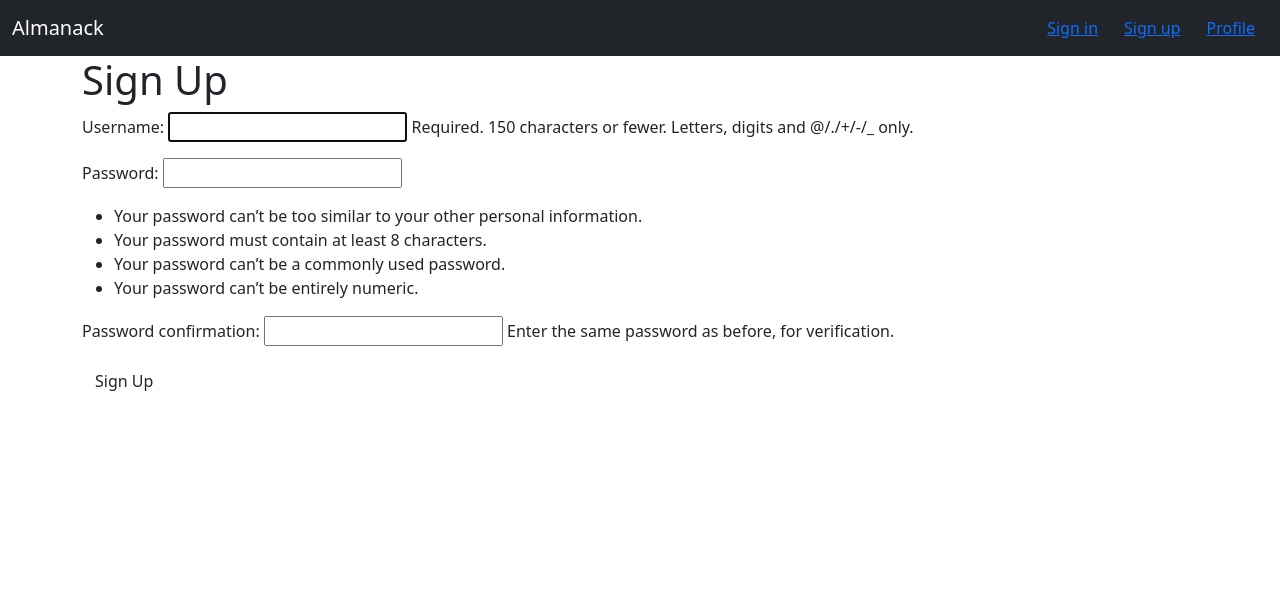
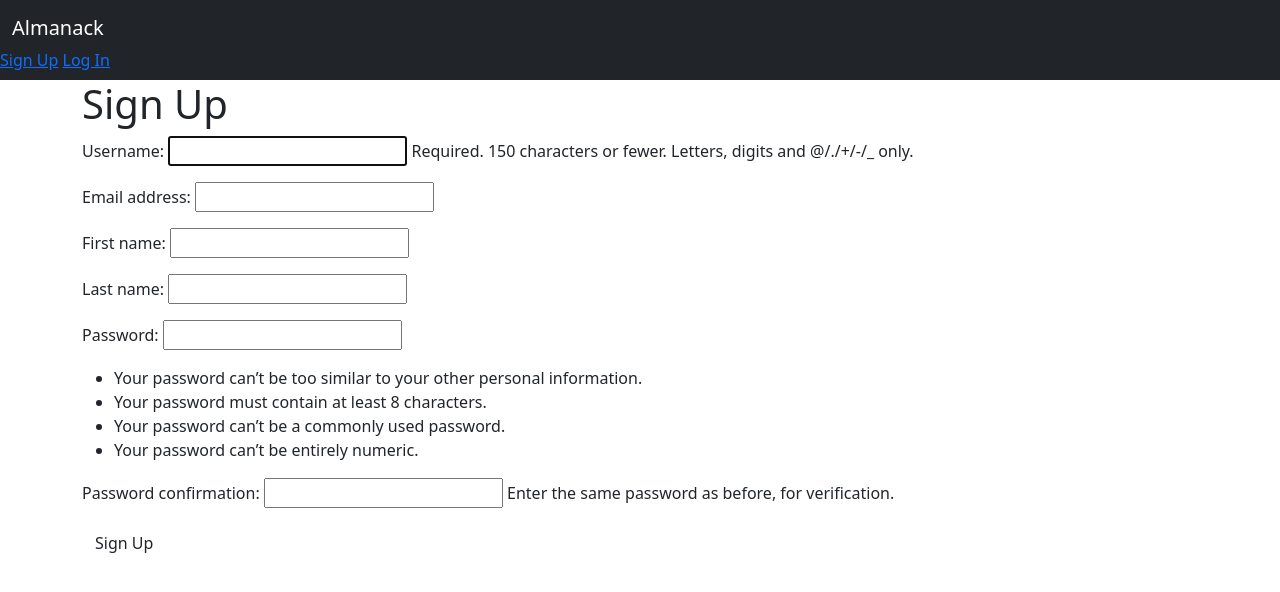
Before and after one commit to kevin-mcmahon-dev/Almanack, a Django app: page /accounts/signup/ in a window 1280 px wide. Shown: the top 592 px of the page. Run offline with Django 3.2, Linux system fonts and the light colour scheme.

Commit message:
Added redirect for sign-in/sign-up. Added additional fields to user sign-up page. Automatically linked user model to profile model

```diff
--- a/almanack/settings.py
+++ b/almanack/settings.py
@@ -127,3 +127,5 @@ USE_TZ = True
 # https://docs.djangoproject.com/en/3.1/howto/static-files/
 
 STATIC_URL = '/static/'
+LOGIN_REDIRECT_URL = '/'
+LOGOUT_REDIRECT_URL = '/'
--- /dev/null
+++ b/main_app/forms.py
@@ -0,0 +1,15 @@
+from django.contrib.auth.models import User
+from django.contrib.auth.forms import UserCreationForm
+from django import forms
+
+class CustomUserCreationForm(UserCreationForm):
+    class Meta(UserCreationForm.Meta):
+        fields = UserCreationForm.Meta.fields + ("email", "first_name", "last_name")
+    # class Meta:
+    #     model = User
+    #     fields = ('username', 'first_name', 'last_name', 'email',)
+
+    # def save(self, commit=True):
+    #     user = super(UserCreationForm, self).save(commit=False)
+    #     user.save()
+    #     return user
--- a/main_app/templates/base.html
+++ b/main_app/templates/base.html
@@ -17,12 +17,29 @@
         <nav class="navbar navbar-dark bg-dark">
             <div class="container-fluid">
               <a class="navbar-brand">Almanack</a>
-              <form class="d-flex">
+              <!-- <form class="d-flex">
                 <button class="btn btn-link" type="submit">Sign in </button>
                 <button class="btn btn-link" type="submit">Sign up</button>
                 <button class="btn btn-link" type="submit">Profile</button>
-              </form>
+              </form> -->
             </div>
+            {% if user.is_authenticated %}
+            <!-- <form class="d-flex">
+                <button class="btn btn-link" type="submit">Sign in </button>
+                <button class="btn btn-link" type="submit">Sign up</button>
+                <button class="btn btn-link" type="submit">Profile</button>
+              </form>     -->
+            <div class="navbar-menu navbar-end">
+                    <span class="navbar-item">Welcome: {{user.username}}</span>
+                    <a class="navbar-item" href="{% url 'profile_detail' %}">Profile</a>
+                    <a class="navbar-item" href="{% url 'logout' %}">Logout</a>
+                </div>
+            {% else %}
+                <div class="navbar-menu navbar-end">
+                <a class="navbar-item" href="{% url 'signup' %}">Sign Up</a>
+                <a class="navbar-item" href="{% url 'login' %}">Log In</a>
+                </div>
+            {% endif %}
           </nav>
 
         <div class="container">
--- a/main_app/templates/registration/signup.html
+++ b/main_app/templates/registration/signup.html
@@ -5,6 +5,10 @@
 <h1 class="title">Sign Up</h1>
 <form method="post" action="{% url 'signup' %}">
     {% csrf_token %} {{ form.as_p }}
+    <!-- <label for="user.profile.image">Image: </label>
+    <input type="text" id="user.profile.image" name="user.profile.image">
+    <div>Image: </div>
+    <div>Location: </div> -->
     <input type="submit" class="btn" value="Sign Up" />
     <input type="hidden" name="next" value="{{ next }}" />
 </form>
--- a/main_app/urls.py
+++ b/main_app/urls.py
@@ -5,7 +5,8 @@ urlpatterns = [
 
 
     path('', views.Index.as_view(), name ="index"),
-    path('profile/<int:pk>/', views.ProfileDetail.as_view(), name ="profile_detail"),
+    # path('^profile/username/(?P<slug>[\w.@+-]+)/$', views.ProfileDetail.as_view(), name="profile_detail"),
+    path('profile/', views.ProfileDetail.as_view(), name ="profile_detail"),
     path('accounts/signup/', views.Signup.as_view(), name="signup"),
 
     # path('profile/<int:pk>/posts/<int:pk>')
--- a/main_app/views.py
+++ b/main_app/views.py
@@ -11,6 +11,10 @@ from django.contrib.auth import login
 from django.contrib.auth.forms import UserCreationForm
 from django.contrib.auth.decorators import login_required
 from django.utils.decorators import method_decorator
+from django.contrib.auth.models import User
+from django.views.generic.detail import DetailView
+from .forms import CustomUserCreationForm
+# from . import forms
 
 # Create your views here.
 
@@ -20,18 +24,28 @@ class Index(TemplateView):
 
 class ProfileDetail(DetailView):
 
-    model = Profile
+    # model = Profile
+    model = User
+    slug_field = "username"
     template_name = "profile_detail.html"
+
+    # def myview(request):
+    #     user = request.user
 
 class Signup(View):
     # show a form to fill out
+    # def __init__(self, *args, **kwargs):
+    #     super(Signup, self).__init__(*args, **kwargs)
+    #     self.fields['username'].error_messages = {'invalid': 'foobar'}
+    #     self.fields['password1'].error_messages = {'required': 'required, man'}
+
     def get(self, request):
-        form = UserCreationForm()
+        form = CustomUserCreationForm()
         context = {"form": form}
         return render(request, "registration/signup.html", context)
     # on form ssubmit validate the form and login the user.
     def post(self, request):
-        form = UserCreationForm(request.POST)
+        form = CustomUserCreationForm(request.POST)
         if form.is_valid():
             user = form.save()
             login(request, user)
```
Also changed, not shown: main_app/admin.py (+14 -0 lines), main_app/models.py (+18 -3 lines), main_app/migrations/0002_profile_user.py (added), main_app/migrations/0003_auto_20211102_1744.py (added), main_app/migrations/0004_alter_profile_user.py (added).
